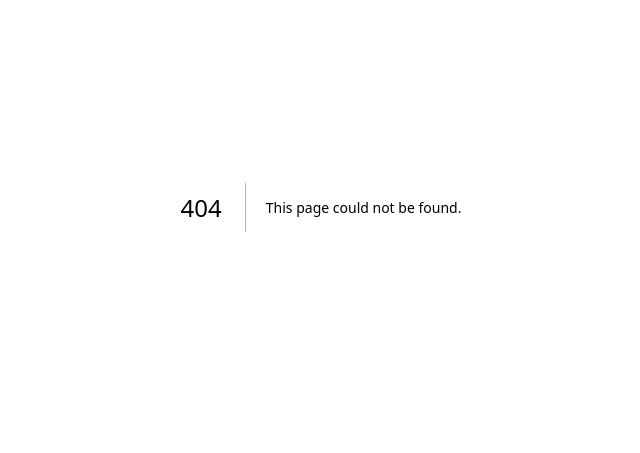
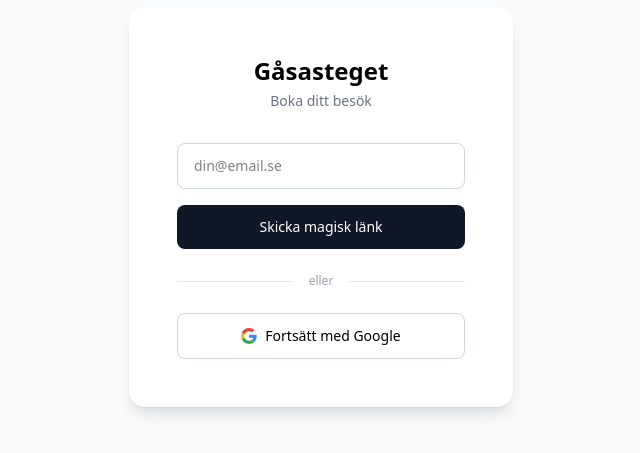
Before and after one commit to tkhduracell/gasasteget-booking, a Next.js app: page /login in a window 1280 px wide. Before the commit this address had no page. Shown: the part 193-646 px from the top of the page, without its empty margins (319-959 px from the left). Built offline with nearby package versions, Linux system fonts and the light colour scheme; no server answers.

Commit message:
feat(auth): add login page with magic link and google sign-in

```diff
--- /dev/null
+++ b/app/login/page.tsx
@@ -0,0 +1,118 @@
+"use client";
+
+import { useState } from "react";
+import { createClient } from "@/lib/supabase/client";
+
+export default function LoginPage() {
+  const [email, setEmail] = useState("");
+  const [status, setStatus] = useState<"idle" | "loading" | "success">("idle");
+  const [error, setError] = useState<string | null>(null);
+
+  const supabase = createClient();
+
+  async function handleMagicLink(e: React.FormEvent) {
+    e.preventDefault();
+    setStatus("loading");
+    setError(null);
+
+    const { error } = await supabase.auth.signInWithOtp({
+      email,
+      options: {
+        emailRedirectTo: `${window.location.origin}/api/auth/confirm`,
+      },
+    });
+
+    if (error) {
+      setError(error.message);
+      setStatus("idle");
+    } else {
+      setStatus("success");
+    }
+  }
+
+  async function handleGoogle() {
+    setError(null);
+    await supabase.auth.signInWithOAuth({
+      provider: "google",
+      options: {
+        redirectTo: `${window.location.origin}/api/auth/callback`,
+      },
+    });
+  }
+
+  if (status === "success") {
+    return (
+      <main className="flex min-h-screen items-center justify-center bg-gray-50 p-4">
+        <div className="w-full max-w-sm rounded-2xl bg-white p-12 text-center shadow-lg">
+          <h1 className="text-2xl font-bold">Gåsasteget</h1>
+          <p className="mt-4 text-gray-600">
+            Kolla din e-post för en inloggningslänk
+          </p>
+        </div>
+      </main>
+    );
+  }
+
+  return (
+    <main className="flex min-h-screen items-center justify-center bg-gray-50 p-4">
+      <div className="w-full max-w-sm rounded-2xl bg-white p-12 text-center shadow-lg">
+        <h1 className="text-2xl font-bold">Gåsasteget</h1>
+        <p className="mt-1 text-sm text-gray-500">Boka ditt besök</p>
+
+        <form onSubmit={handleMagicLink} className="mt-8">
+          <input
+            type="email"
+            placeholder="din@email.se"
+            value={email}
+            onChange={(e) => setEmail(e.target.value)}
+            required
+            className="w-full rounded-lg border border-gray-300 px-4 py-3 text-sm outline-none focus:border-gray-900 focus:ring-1 focus:ring-gray-900"
+          />
+          <button
+            type="submit"
+            disabled={status === "loading"}
+            className="mt-4 w-full rounded-lg bg-gray-900 px-4 py-3 text-sm font-medium text-white hover:bg-gray-800 disabled:opacity-50"
+          >
+            Skicka magisk länk
+          </button>
+        </form>
+
+        {error && (
+          <p className="mt-3 text-sm text-red-600">{error}</p>
+        )}
+
+        <div className="my-6 flex items-center">
+          <div className="flex-1 border-t border-gray-200" />
+          <span className="px-4 text-xs text-gray-400">eller</span>
+          <div className="flex-1 border-t border-gray-200" />
+        </div>
+
+        <button
+          type="button"
+          onClick={handleGoogle}
+          className="flex w-full items-center justify-center gap-2 rounded-lg border border-gray-300 px-4 py-3 text-sm font-medium hover:bg-gray-50"
+        >
+          <svg className="h-4 w-4" viewBox="0 0 48 48">
+            <path
+              fill="#EA4335"
+              d="M24 9.5c3.54 0 6.71 1.22 9.21 3.6l6.85-6.85C35.9 2.38 30.47 0 24 0 14.62 0 6.51 5.38 2.56 13.22l7.98 6.19C12.43 13.72 17.74 9.5 24 9.5z"
+            />
+            <path
+              fill="#4285F4"
+              d="M46.98 24.55c0-1.57-.15-3.09-.38-4.55H24v9.02h12.94c-.58 2.96-2.26 5.48-4.78 7.18l7.73 6c4.51-4.18 7.09-10.36 7.09-17.65z"
+            />
+            <path
+              fill="#FBBC05"
+              d="M10.53 28.59c-.48-1.45-.76-2.99-.76-4.59s.27-3.14.76-4.59l-7.98-6.19C.92 16.46 0 20.12 0 24c0 3.88.92 7.54 2.56 10.78l7.97-6.19z"
+            />
+            <path
+              fill="#34A853"
+              d="M24 48c6.48 0 11.93-2.13 15.89-5.81l-7.73-6c-2.15 1.45-4.92 2.3-8.16 2.3-6.26 0-11.57-4.22-13.47-9.91l-7.98 6.19C6.51 42.62 14.62 48 24 48z"
+            />
+          </svg>
+          Fortsätt med Google
+        </button>
+      </div>
+    </main>
+  );
+}
--- a/vitest.setup.ts
+++ b/vitest.setup.ts
@@ -1 +1,7 @@
 import "@testing-library/jest-dom/vitest";
+import { cleanup } from "@testing-library/react";
+import { afterEach } from "vitest";
+
+afterEach(() => {
+  cleanup();
+});
```
